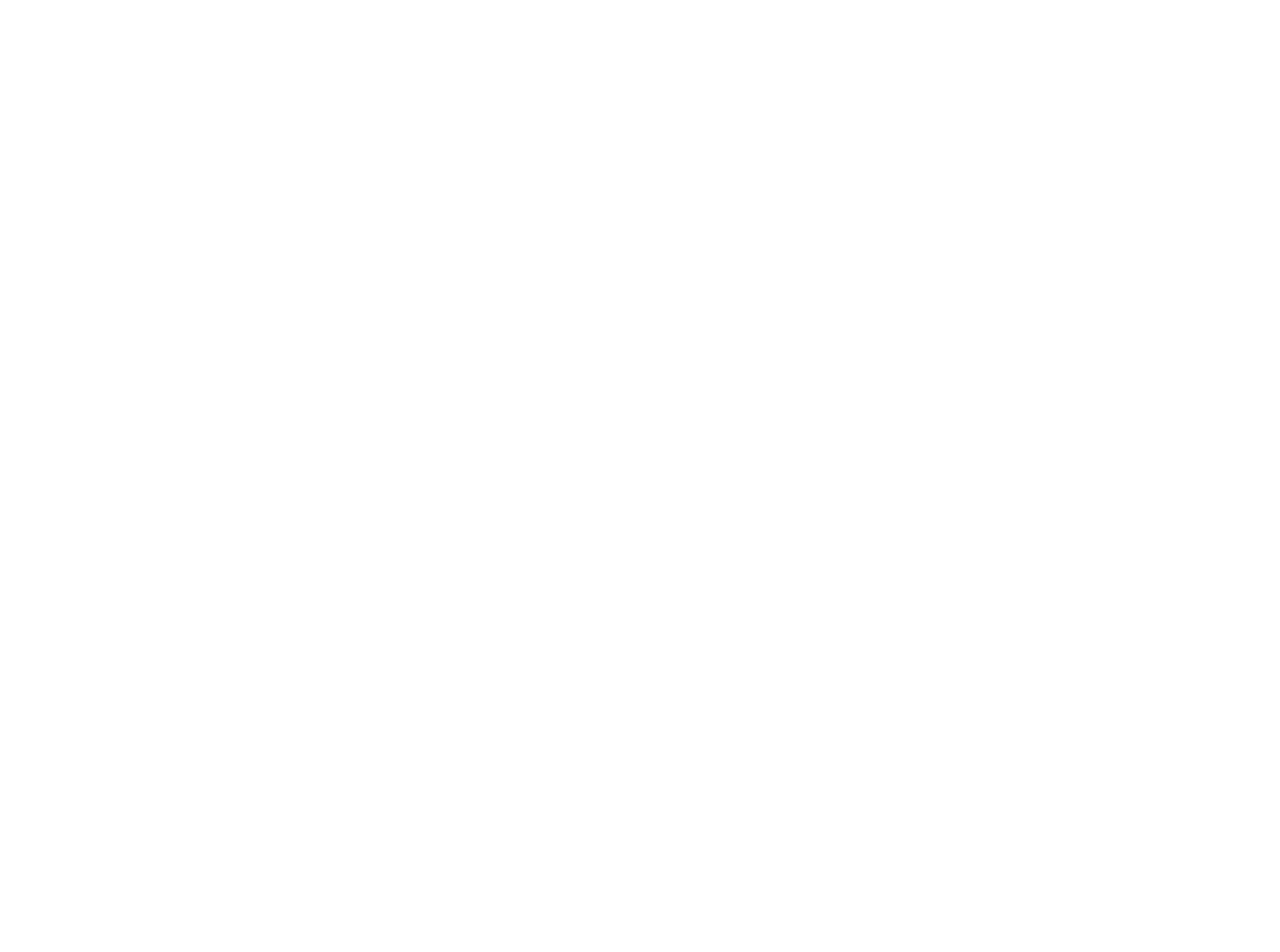
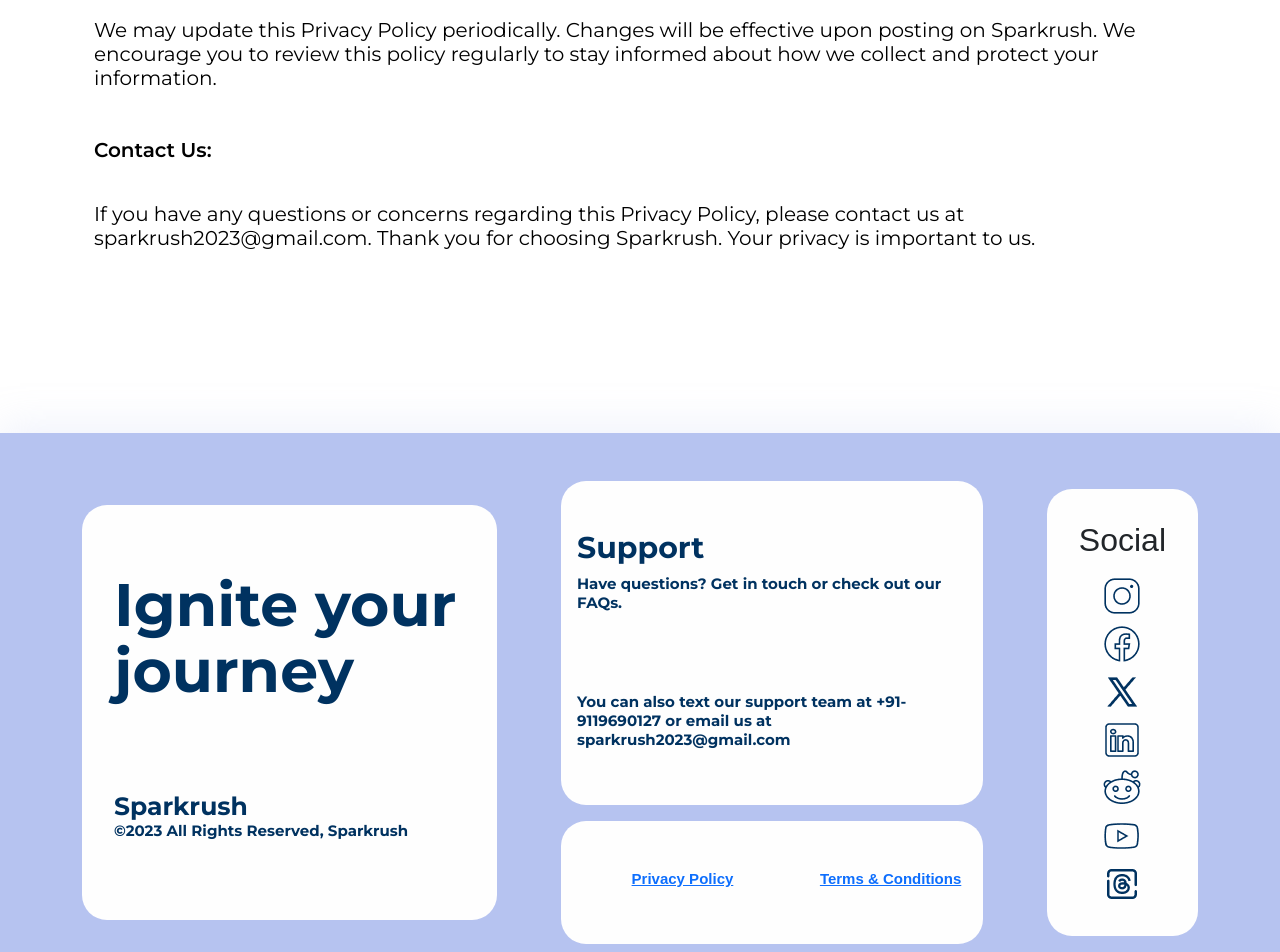
Before and after one commit to gargdev/sparkrushfrontend, a React (Create React App) app: page /privacy in a window 1280 px wide. Before the commit this address had no page. Shown: the part 2080-3032 px from the top of the page. Before the commit the page ends 800 px from the top, so only its background shows below. Built offline with nearby package versions, Linux system fonts and the light colour scheme; a web font is replaced by a local one.

Commit message:
Initial commit

```diff
--- a/src/App.js
+++ b/src/App.js
@@ -7,6 +7,7 @@
 import FaqPage from "./pages/Faq"; // Import your FaqPage component
 import Navbar from "./components/Navbar";
 import "./App.css";
+import Privacy from "./pages/PrivacyPage";
 
 function App() {
   const [loading, setLoading] = useState(true);
@@ -30,6 +31,7 @@
               <Route path="/" element={<HomePage />} />
               <Route path="/about" element={<AboutPage />} />
               <Route path="/faq" element={<FaqPage />} />
+              <Route path="/privacy" element={<Privacy />} />
             </Routes>
           </>
         )}
--- a/src/components/Footer.js
+++ b/src/components/Footer.js
@@ -31,8 +31,8 @@
           </div>
 
           <div className="container footer-middle2">
-            <h2>Privacy Policy</h2>
-            <h2>Terms & Conditions</h2>
+            <h2><a href="/privacy">Privacy Policy</a></h2>
+            <h2><a href="/privacy">Terms & Conditions</a></h2>
           </div>
         </div>
 
--- /dev/null
+++ b/src/components/Privacy.js
@@ -0,0 +1,97 @@
+import React from "react";
+import privacy from "../assets/Group 9.png";
+import "../styles/privacy.css";
+
+function Privacy() {
+  return (
+    <>
+      <div className="container privacy-parent">
+        <img src={privacy} alt="" />
+        <div className="container policies">
+          <h4 className="container last-update">Last Updated: 12/11/2023</h4>
+          <br />
+          <p>
+            Welcome to Sparkrush! This Privacy Policy explains how we collect,
+            use, disclose, and safeguard your information when you visit our
+            website or use our services. By accessing or using Sparkrush, you
+            agree to the terms outlined in this policy.
+          </p>
+          <h5>Information We Collect:</h5>
+          <ol className="policy-list">
+            <li>
+              Personal Information: When you use Sparkrush, we may collect
+              personal information such as your name, contact details, and
+              address. This information is used for order fulfillment and
+              communication purposes.
+            </li>
+            <li>
+              Device Information: We may collect information about the device
+              you use to access Sparkrush, including the device type, operating
+              system, and browser information. This helps us optimize your
+              experience.
+            </li>
+            <li>
+              Usage Data: We may collect information about how you navigate and
+              interact with Sparkrush, such as the pages visited, features used,
+              and time spent on the platform. This data is used for analytics
+              and to enhance our services.
+            </li>
+          </ol>
+          <h5>How We Use Your Information:</h5>
+          <ol className="policy-list">
+            <li>
+              Order Fulfillment: We use your personal information to process and
+              fulfill your orders, including delivering electronics to your
+              specified address.
+            </li>
+            <li>
+              Communication: We may use your contact information to communicate
+              with you about your orders, updates, promotions, and important
+              announcements related to Sparkrush.
+            </li>
+            <li>
+              Analytics: Collected data is used for analytical purposes to
+              understand user behavior, improve our services, and optimize the
+              user experience.
+            </li>
+          </ol>
+          <h5>How We Protect Your Information:</h5>
+          <p>
+            We take the security of your information seriously. We implement
+            industry-standard security measures to safeguard your data from
+            unauthorized access, disclosure, alteration, and destruction.
+          </p>
+          <h5>Third-Party Links:</h5>
+          <p>
+            Sparkrush may contain links to third-party websites. We are not
+            responsible for the privacy practices or content of these external
+            sites. Please review the privacy policies of these third parties
+            before providing any personal information.
+          </p>
+          <h5>Your Choices:</h5>
+          <p>
+            You can manage your communication preferences by adjusting settings
+            in your Sparkrush account. If you wish to delete your account or
+            have any privacy-related concerns, please contact us at
+            sparkrush2023@gmail.com.
+          </p>
+          <h5>Updates to this Policy:</h5>
+          <p>
+            We may update this Privacy Policy periodically. Changes will be
+            effective upon posting on Sparkrush. We encourage you to review this
+            policy regularly to stay informed about how we collect and protect
+            your information.
+          </p>
+          <h5>Contact Us:</h5>
+          <p>
+            If you have any questions or concerns regarding this Privacy Policy,
+            please contact us at sparkrush2023@gmail.com. Thank you for choosing
+            Sparkrush. Your privacy is important to us.
+          </p>
+        </div>
+      </div>
+    </>
+  );
+}
+
+export default Privacy;
--- /dev/null
+++ b/src/pages/PrivacyPage.js
@@ -0,0 +1,14 @@
+import React from 'react'
+import Privacy from '../components/Privacy'
+import Footer from '../components/Footer'
+
+const PrivacyPage = () => {
+  return (
+    <>
+        {<Privacy/>}
+        {<Footer/>}
+    </>
+  )
+}
+
+export default PrivacyPage
--- a/src/styles/footer.css
+++ b/src/styles/footer.css
@@ -110,7 +110,7 @@
     font-style: normal;
     font-weight: 700;
     line-height: normal;
-    text-decoration-line: underline;
+    text-decoration: none;
     margin-left: 14%;
 }
 
--- /dev/null
+++ b/src/styles/privacy.css
@@ -0,0 +1,48 @@
+.policies{
+    display: flex;
+    flex-direction: column;
+    margin-top: 5%;
+    gap: 2rem;
+    margin-bottom: 15%;
+}
+
+.policies p{
+    color: #000;
+    font-family: Montserrat;
+    font-size: 20px;
+    font-style: normal;
+    font-weight: 400;
+    line-height: normal;
+}
+
+.policies h5{
+    color: #000;
+    font-family: Montserrat;
+    font-size: 20px;
+    font-style: normal;
+    font-weight: 600;
+    line-height: normal;
+}
+
+.policy-list{
+    display: flex;
+    flex-direction: column;
+    gap: 2rem;
+}
+.policy-list li{
+    color: #000;
+    font-family: Montserrat;
+    font-size: 20px;
+    font-style: normal;
+    font-weight: 400;
+    line-height: normal;
+}
+
+.last-update{
+    color: #000;
+    font-family: Montserrat;
+    font-size: 20px;
+    font-style: italic;
+    font-weight: 400;
+    line-height: normal;
+}
```
Also changed, not shown: src/assets/Group 10.png (added), src/assets/Group 9.png (added).
